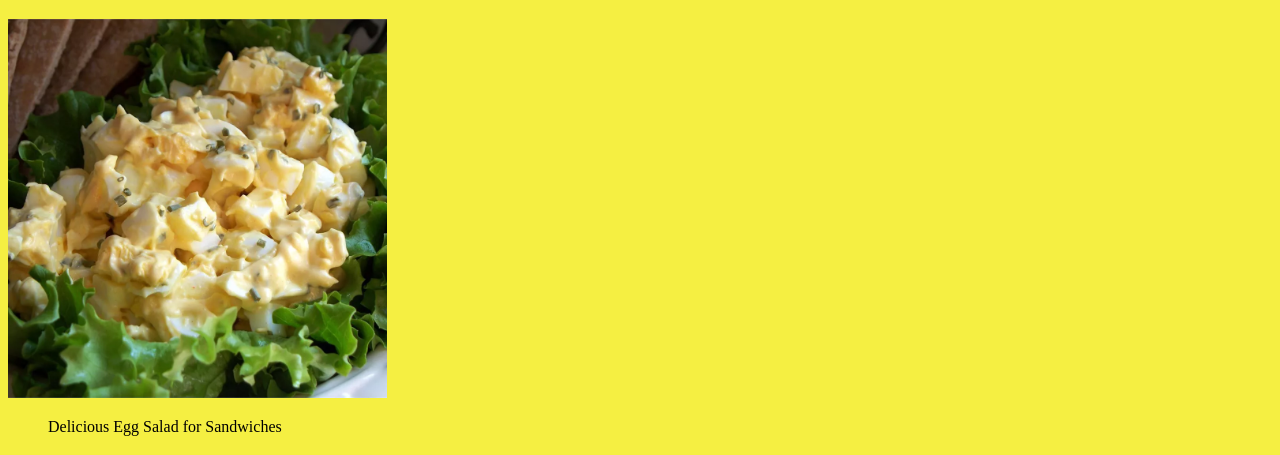
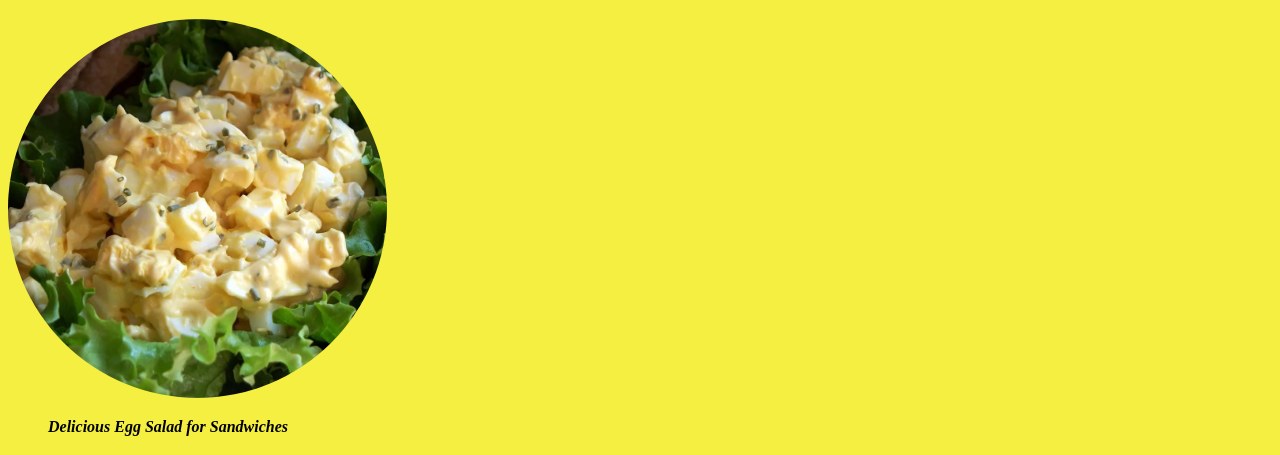
Before and after one commit to glorymugizi/odin-recipes, a plain HTML site: page recipes/egg_salad.html in a window 1280 px wide. Shown: the part 61-516 px from the top of the page. Drawn offline with Linux system fonts and the light colour scheme.

Commit message:
made images rounded

```diff
--- a/styles.css
+++ b/styles.css
@@ -6,6 +6,7 @@ body {
 img {
   height: auto;
   width: 30%;
+  border-radius: 200px;
 }
 .heading {
   font-family: "Times New Roman", Times, serif;
@@ -27,3 +28,7 @@ a {
   list-style: georgian;
   list-style-position: inside;
 }
+figure {
+  font-style: oblique;
+  font-weight: bold;
+}
```
